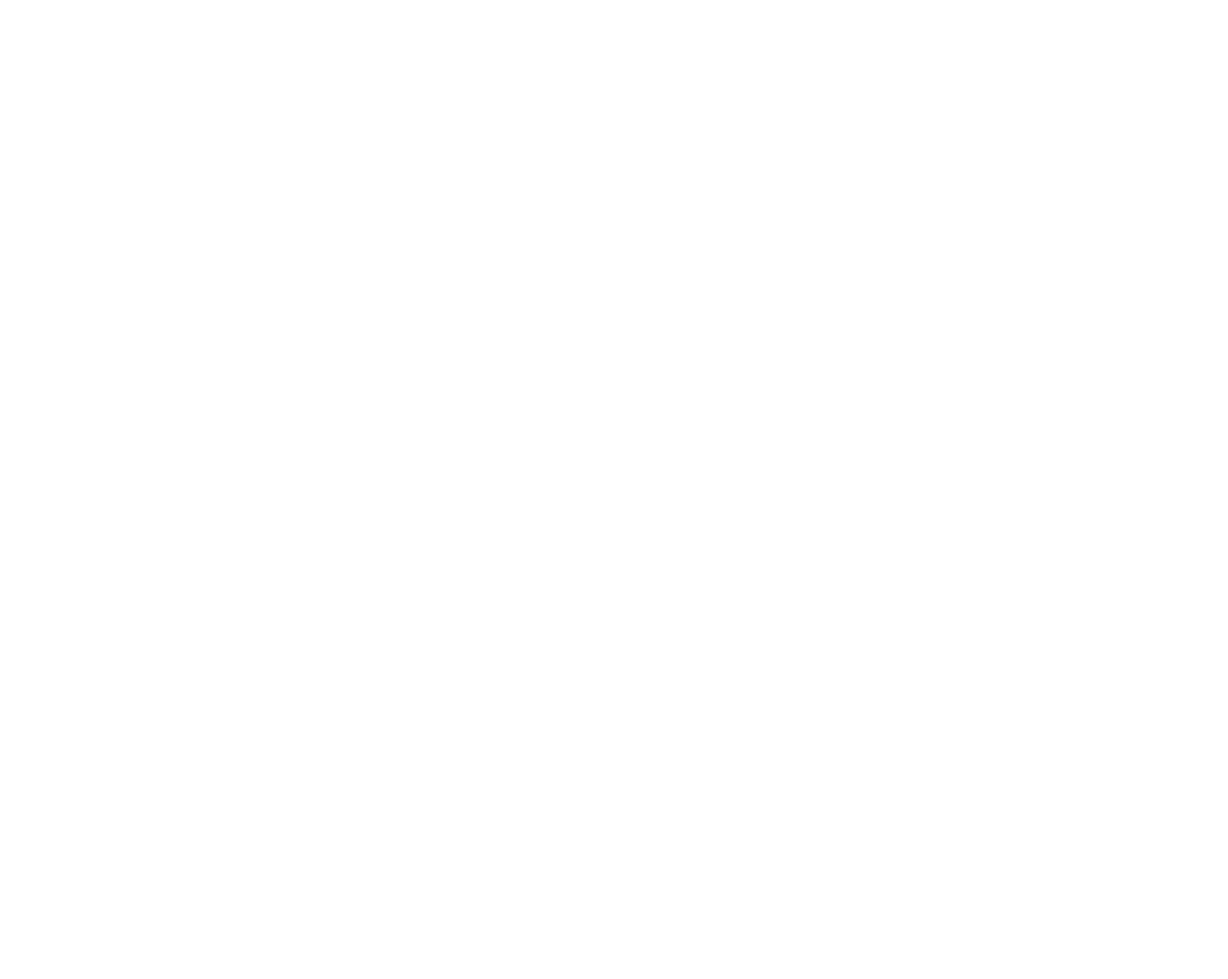
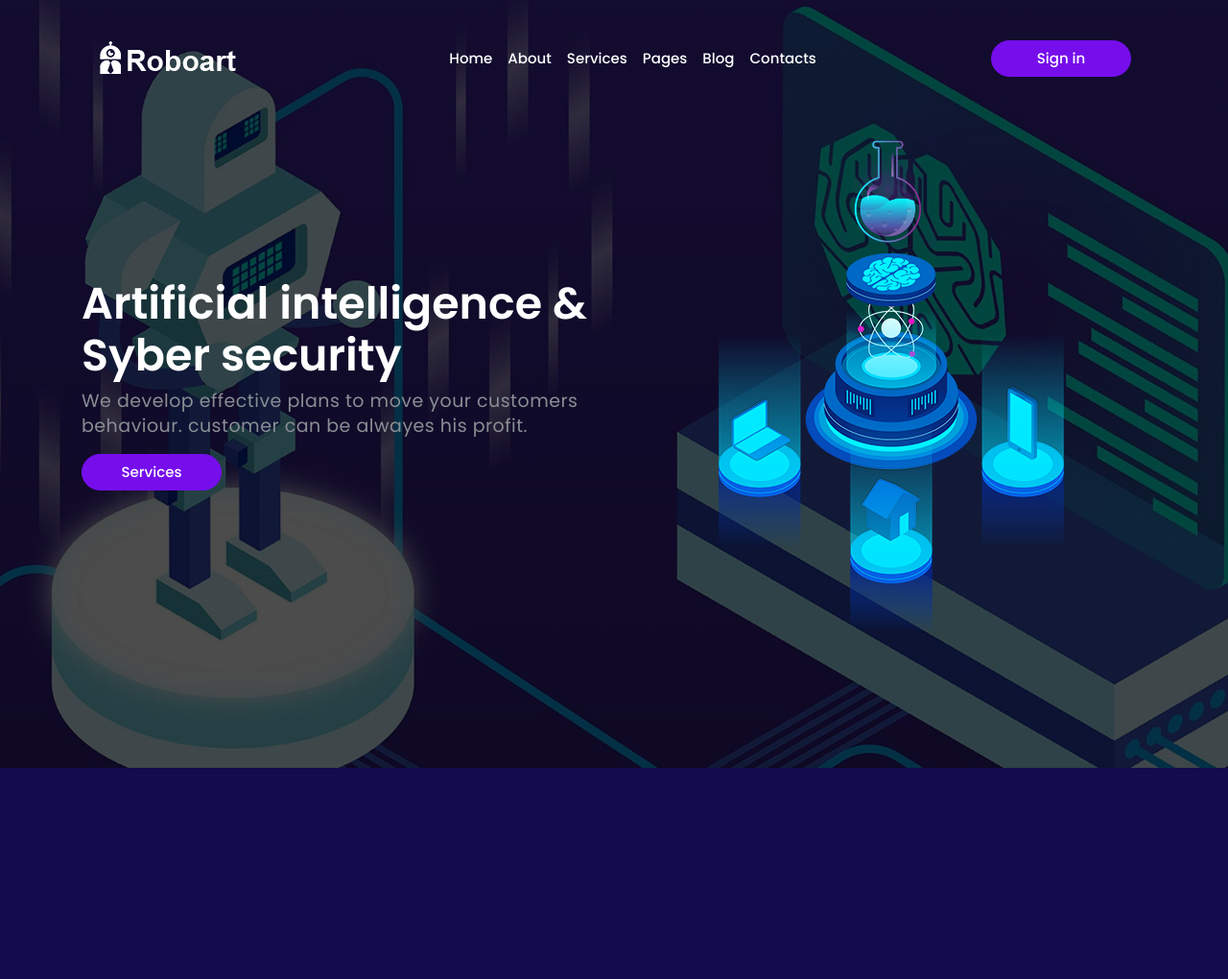
Before and after one commit to SionaFernandes/Roboart, a plain HTML site: page index.html in a window 1280 px wide. Shown: the whole page at 96% size. Before the commit the page ends 800 px from the top, so only its background shows below. Drawn offline with Linux system fonts and the light colour scheme.

Commit message:
section 1

```diff
--- a/css/componets/all.scss
+++ b/css/componets/all.scss
@@ -1,2 +1,4 @@
 @import "header.scss";
+@import "section1.scss";
+@import "section2.scss";
 @import "footer.scss";
--- a/css/componets/header.scss
+++ b/css/componets/header.scss
@@ -0,0 +1,10 @@
+header {
+  position: absolute;
+  width: 100%;
+  nav {
+    .nav-link {
+      padding: 40px 15px;
+      text-transform: capitalize;
+    }
+  }
+}
--- /dev/null
+++ b/css/componets/section1.scss
@@ -0,0 +1,13 @@
+.section1 {
+  height: 100vh;
+  width: 100%;
+  color: $white;
+  @include bg-img($section1-bg, top center, cover, no-repeat);
+  .top-img {
+    width: 100px;
+    margin: 0 auto;
+    img {
+      width: 100%;
+    }
+  }
+}
--- /dev/null
+++ b/css/componets/section2.scss
@@ -0,0 +1,4 @@
+.section2 {
+  padding: 110px 0px;
+  background-color: $blue-dark;
+}
--- a/css/themes/all.scss
+++ b/css/themes/all.scss
@@ -1,3 +1,4 @@
 @import "variables.scss" ;
 @import "utility.scss";
 @import "resets.scss";
+@import "mixins.scss"
--- /dev/null
+++ b/css/themes/mixins.scss
@@ -0,0 +1,7 @@
+@mixin bg-img($url, $position, $size, $repeat) {
+  background-image: linear-gradient(rgba(0, 0, 0, 0.7), rgba(0, 0, 0, 0.7)),
+    url($url);
+  background-position: $position;
+  background-size: $size;
+  background-repeat: $repeat;
+}
--- a/css/themes/resets.scss
+++ b/css/themes/resets.scss
@@ -0,0 +1,43 @@
+body {
+  font-family: $font-family;
+  color: $white;
+  font-size: 15px;
+  line-height: 26px;
+  background-color: $blue-dark;
+}
+
+h1 {
+  font-size: 46px;
+  font-weight: 600;
+  line-height: 54px;
+}
+h2 {
+  font-size: 38px;
+  line-height: 48px;
+  font-weight: 600;
+}
+h3 {
+  font-size: 20px;
+  font-weight: 500;
+  letter-spacing: 1px;
+}
+p {
+  font-size: 19px;
+  letter-spacing: 0.5px;
+  color: $grey;
+}
+a {
+  font-size: 15px;
+  font-weight: 500;
+  color: $white;
+  text-decoration: none;
+  transition: 0.4s;
+
+  &:hover {
+    color: $purple;
+    text-decoration: underline !important;
+    -webkit-text-underline-position: under;
+    -ms-text-underline-position: below;
+    text-underline-position: under;
+  }
+}
--- a/css/themes/utility.scss
+++ b/css/themes/utility.scss
@@ -0,0 +1,20 @@
+.btn-default {
+  background-color: $purple;
+  border: solid 1px $purple;
+  border-radius: 50px;
+  padding: 7px 30px;
+  color: $white;
+  font-size: 15px;
+  font-weight: 500;
+  width: 146px;
+  &:hover {
+    background-color: $white;
+    color: $purple;
+  }
+  &.btn-transparent {
+    &:hover {
+      background-color: transparent;
+      color: $white;
+    }
+  }
+}
--- a/css/themes/variables.scss
+++ b/css/themes/variables.scss
@@ -0,0 +1,9 @@
+$font-family: "Poppins", sans-serif;
+
+$blue-dark: #130b4b;
+$blue-light: #170e58;
+$purple: #760eec;
+$grey: #888e94;
+$white: #fff;
+
+$section1-bg: "../assets/images/section1-bg.jpg";
--- a/index.html
+++ b/index.html
@@ -4,14 +4,85 @@
     <meta charset="UTF-8" />
     <meta name="viewport" content="width=device-width, initial-scale=1.0" />
     <meta name="description" content="Roboart Website" />
+
     <title>Roboart</title>
-
-    <link rel="icon" type="image/png" href="" />
+    <link
+      href="https://fonts.googleapis.com/css2?family=Poppins:wght@400;500;600;700&display=swap"
+      rel="stylesheet"
+    />
+    <link rel="icon" type="image/png" href="assets/images/logo.png" />
 
     <link rel="stylesheet" href="css/style.min.css" />
   </head>
   <body>
+    <header>
+      <div class="container">
+        <nav class="navbar sticky-top navbar-expand-md justify-content-center">
+          <a href="/" class="navbar-brand d-flex w-50 mr-auto">
+            <img src="assets/images/logo.png" alt="logo" />
+          </a>
+          <button
+            class="navbar-toggler"
+            type="button"
+            data-toggle="collapse"
+            data-target="#collapsingNavbar3"
+          >
+            <span class="navbar-toggler-icon"></span>
+          </button>
+          <div class="navbar-collapse collapse w-100" id="collapsingNavbar3">
+            <ul class="navbar-nav w-100 justify-content-center">
+              <li class="nav-item active">
+                <a class="nav-link" href="#">Home</a>
+              </li>
+              <li class="nav-item">
+                <a class="nav-link" href="#">About</a>
+              </li>
+              <li class="nav-item">
+                <a class="nav-link" href="#">Services</a>
+              </li>
+              <li class="nav-item">
+                <a class="nav-link" href="#">Pages</a>
+              </li>
+              <li class="nav-item">
+                <a class="nav-link" href="#">Blog</a>
+              </li>
+              <li class="nav-item">
+                <a class="nav-link" href="#">Contacts</a>
+              </li>
+            </ul>
+            <ul class="nav navbar-nav ml-auto w-100 justify-content-end">
+              <button class="btn btn-default btn-transparent">Sign in</button>
+            </ul>
+          </div>
+        </nav>
+      </div>
+    </header>
 
+    <main>
+      <section class="section1 d-flex align-items-center">
+        <div class="container">
+          <div class="row">
+            <div class="col-sm-6 d-flex flex-column justify-content-center">
+              <h1>Artificial intelligence & Syber security</h1>
+              <p>
+                We develop effective plans to move your customers behaviour.
+                customer can be alwayes his profit.
+              </p>
+              <button class="btn btn-default">Services</button>
+            </div>
+            <div class="col-sm-6">
+              <div class="top-img">
+                <img src="assets/images/section1-top-img.png" alt="" />
+              </div>
+              <div class="down-img text-center">
+                <img src="assets/images/section1-down-img.png" alt="" />
+              </div>
+            </div>
+          </div>
+        </div>
+      </section>
+      <section class="section2"></section>
+    </main>
 
     <script src="js/all.js"></script>
     <script src="js/main.js"></script>
```
Also changed, not shown: assets/images/logo.png (added), assets/images/section1-bg.jpg (added), assets/images/section1-down-img.png (added), assets/images/section1-top-img.png (added), css/style.min.css, js/all.js.
